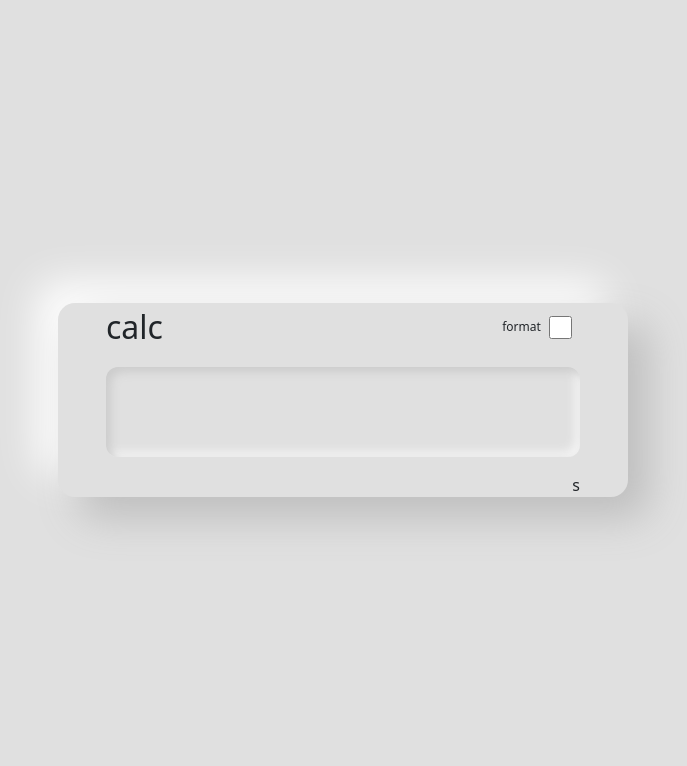
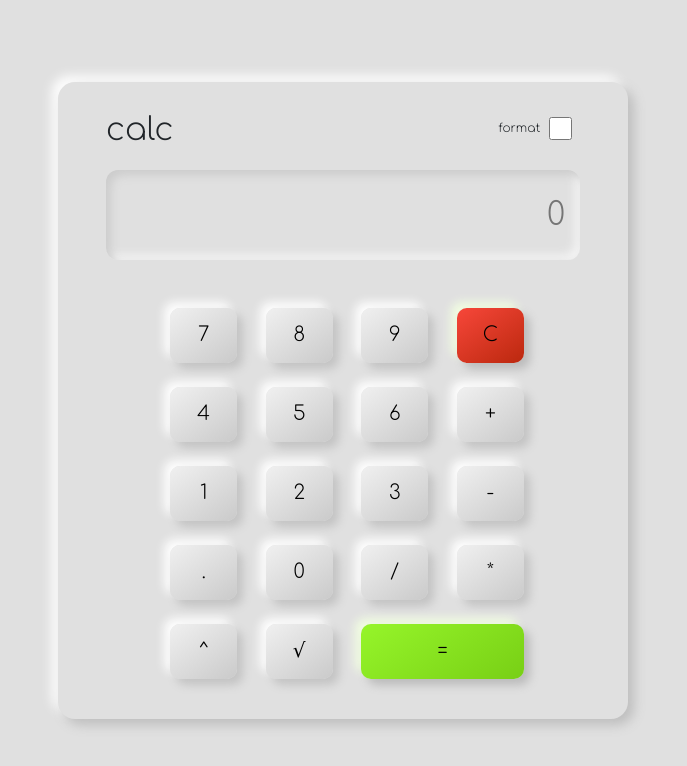
Before and after one commit to Ali-Rooholamini/Simple-Calculator, a plain HTML site: page index.html in a window 1280 px wide. Shown: the whole page, without its empty margins (297-984 px from the left). Drawn offline with nearby package versions, Linux system fonts and the light colour scheme.

Commit message:
finished design - standard mode design not finished yet

```diff
--- a/index.html
+++ b/index.html
@@ -15,9 +15,9 @@
         <div class="container">
             <div class="row">
                 <div class="col-12 col-sm-12 offset-md-2 col-md-8 offset-lg-3 col-lg-6 offset-xl-3 col-xl-6 calc-border">
-                    <div class="row">
-                        <div class="d-flex justify-content-between align-items-baseline flex-row-reverse px-5">
-                            <span style="font-size: 32px;">calc</span>
+                    <div class="row mt-4">
+                        <div class="d-flex justify-content-between align-items-baseline flex-row-reverse px-3 px-sm-5">
+                            <span style="font-size: 32px;font-family: 'Comfortaa', cursive;">calc</span>
                             <div class="format-checkbox ps-2">
                                 <input type="checkbox" id="calc-type" title="Like Microsoft Calculator Standard Mode">
                                 <label class="px-1" for="calc-type">format</label>
@@ -25,11 +25,51 @@
                         </div>
                     </div>
                     <div class="row mt-3">
-                        <div class="display-content px-5">
-                            <input type="text" id="display">
+                        <div class="display-content px-3 px-md-5">
+                            <input type="text" id="display" placeholder="0">
                         </div>
                     </div>
-                    <div class="row mt-3 px-5">s</div>
+                    <div class="row mt-5 mb-3 px-2 px-sm-5">
+                        <div class="row mb-4">
+                            <div class="w-100 d-flex justify-content-between px-0 px-xl-5 ms-2 calc-buttons">
+                                <input type="button" value="C">
+                                <input type="button" value="9">
+                                <input type="button" value="8">
+                                <input type="button" value="7">
+                            </div>
+                        </div>
+                        <div class="row mb-4">
+                            <div class="w-100 d-flex justify-content-between px-0 px-xl-5 ms-2 calc-buttons">
+                                <input type="button" value="+">
+                                <input type="button" value="6">
+                                <input type="button" value="5">
+                                <input type="button" value="4">
+                            </div>
+                        </div>
+                        <div class="row mb-4">
+                            <div class="w-100 d-flex justify-content-between px-0 px-xl-5 ms-2 calc-buttons">
+                                <input type="button" value="-">
+                                <input type="button" value="3">
+                                <input type="button" value="2">
+                                <input type="button" value="1">
+                            </div>
+                        </div>
+                        <div class="row mb-4">
+                            <div class="w-100 d-flex justify-content-between px-0 px-xl-5 ms-2 calc-buttons">
+                                <input type="button" value="*">
+                                <input type="button" value="/">
+                                <input type="button" value="0">
+                                <input type="button" value=".">
+                            </div>
+                        </div>
+                        <div class="row mb-4">
+                            <div class="w-100 d-flex justify-content-between px-0 px-xl-5 ms-2 calc-buttons">
+                                <input type="button" value="=">
+                                <input type="button" value="&radic;">
+                                <input type="button" value="^">
+                            </div>
+                        </div>
+                    </div>
                 </div>
             </div>
         </div>
--- a/styles/style.css
+++ b/styles/style.css
@@ -1,5 +1,8 @@
+@import url("https://fonts.googleapis.com/css2?family=Comfortaa:wght@300&display=swap%22");
+
 *{
     box-sizing: border-box;
+    font-family: "Comfortaa", cursive;
 }
 html,body{
     padding: 0;
@@ -15,8 +18,8 @@ html,body{
 .calc-border{
     border-radius: 17px;
     background: #e0e0e0;
-    box-shadow:  21px 21px 42px #bebebe,
-                 -21px -21px 42px #ffffff;
+box-shadow:  6px 6px 12px #bebebe,
+             -6px -6px 12px #ffffff;
 }
 .format-checkbox label{
     font-size: 12px;
@@ -28,6 +31,10 @@ html,body{
     cursor: pointer;
 }
 .display-content #display{
+    border: none;
+    outline: unset;
+    padding: 15px;
+    font-size: 32px;
     width: 100%;
     height: 90px;
     border-radius: 28px;
@@ -35,14 +42,58 @@ html,body{
     background: #e0e0e0;
     box-shadow: inset 5px 5px 10px #cccccc,
                 inset -5px -5px 10px #f4f4f4;
-}
-.display-content #display{
-    border: none;
-    outline: unset;
-    padding: 15px;
-    font-size: 32px;
+    pointer-events: none;
+    user-select: none;
 }
 .display-content #display:focus-visible{
     outline: unset;
     border: none;
 }
+
+/* calc Buttons */
+.calc-buttons input{
+    width: 19%;
+    height: 55px;
+    outline: none;
+    border: none;
+    font-size: 20px;
+    border-radius: 10px;
+    background: linear-gradient(145deg, #f0f0f0, #cacaca);
+box-shadow:  6px 6px 10px #c3c3c3,
+             -6px -6px 10px #fdfdfd;
+}
+.calc-buttons input:active{
+    border-radius: 10px;
+    background: linear-gradient(145deg, #cacaca, #f0f0f0);
+    box-shadow:  6px 6px 10px #c3c3c3,
+                 -6px -6px 10px #fdfdfd;
+}
+.calc-buttons input:focus-visible{
+    outline: none;
+    border: none;
+}
+.calc-buttons input[value="C"]{
+    border-radius: 10px;
+    background: linear-gradient(145deg, #f7473a, #bb280e);
+    box-shadow:  6px 6px 10px #bbbbbb,
+             -6px -6px 10px #f1fde1;
+}
+.calc-buttons input[value="C"]:active{
+    border-radius: 10px;
+    background: linear-gradient(145deg, #bb280e, #f7473a);
+    box-shadow:  6px 6px 10px #bbbbbb,
+             -6px -6px 10px #f1fde1;
+}
+.calc-buttons input[value="="]{
+    width: 46%;
+    border-radius: 10px;
+    background: linear-gradient(145deg, #96f52a, #78cf15);
+    box-shadow:  6px 6px 10px #bbbbbb,
+             -6px -6px 10px #f1fde1;
+}
+.calc-buttons input[value="="]:active{
+    border-radius: 10px;
+    background: linear-gradient(145deg, #64a020, #96f52a);
+    box-shadow:  6px 6px 10px #bbbbbb,
+             -6px -6px 10px #f1fde1;
+}
```
